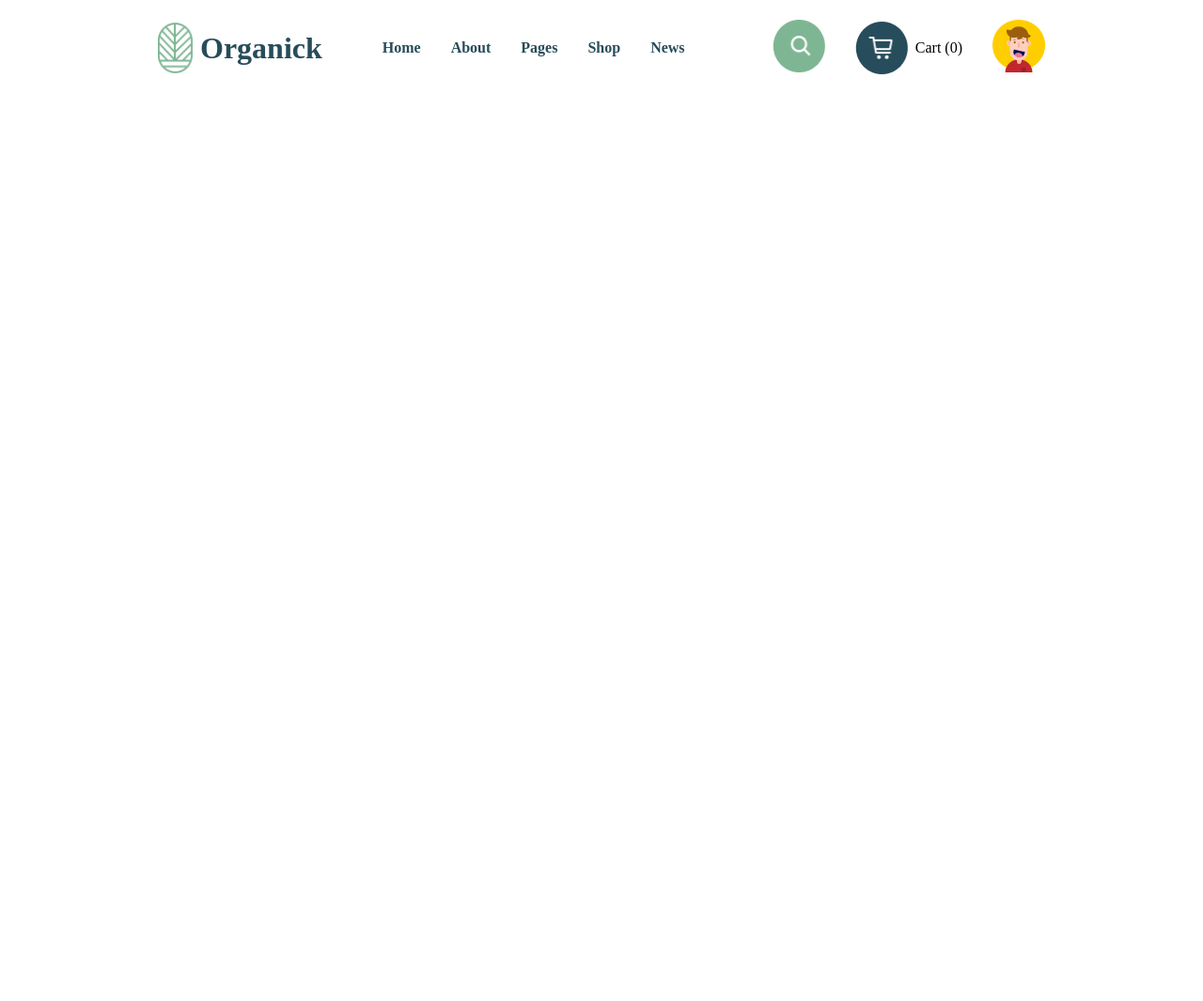
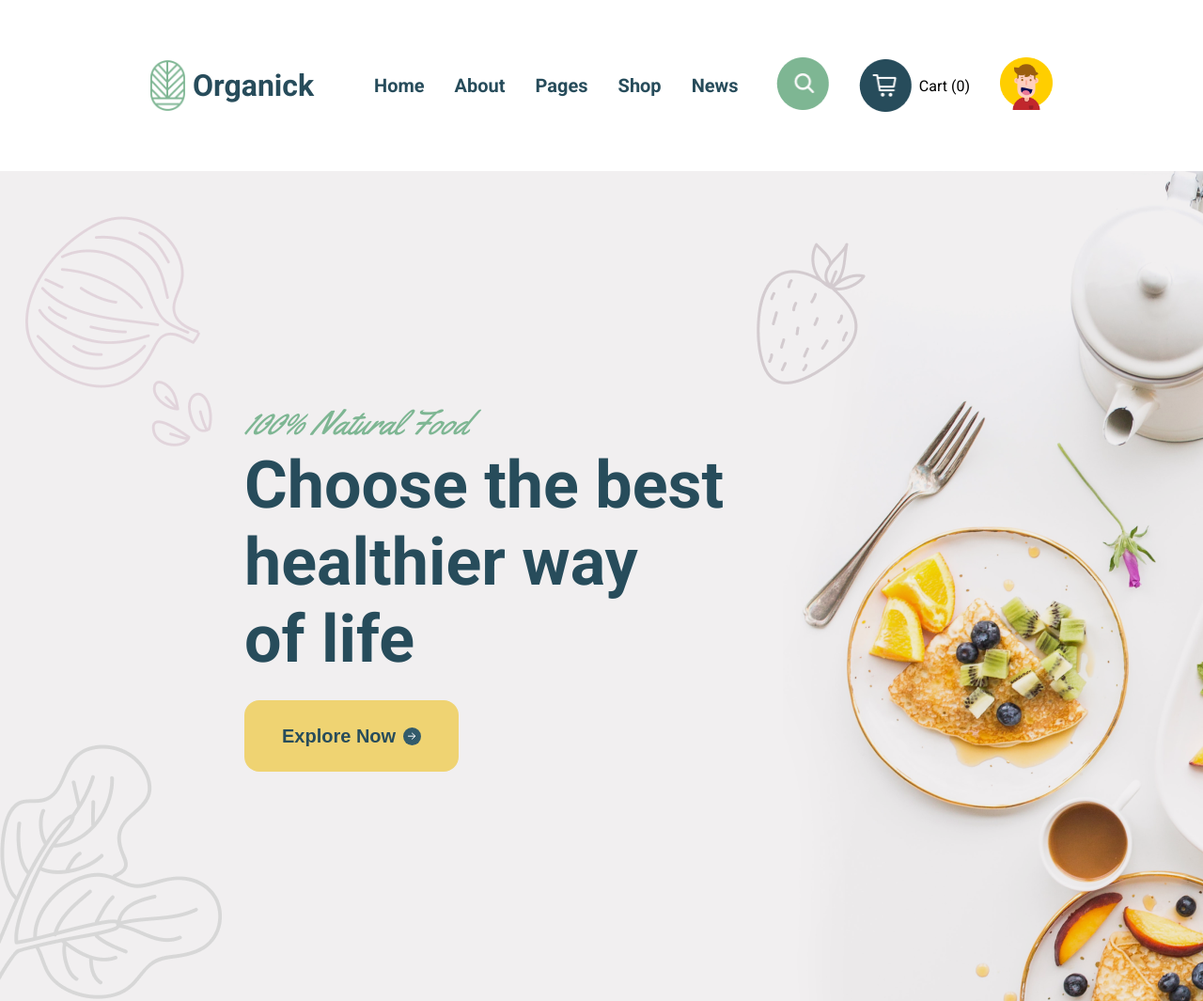
Before and after one commit to Ir4D/eCommerce-Application, a website built with webpack: page src/index.html in a window 1280 px wide. Shown: the whole page at 94% size. Before the commit the page ends 800 px from the top, so only its background shows below. Built offline with nearby package versions, Linux system fonts and the light colour scheme; files whose address does not match are found by name.

Commit message:
feat: add main-hero

```diff
--- a/src/components/header.ts
+++ b/src/components/header.ts
@@ -31,7 +31,7 @@ const createCodeTemplate = (): string => {
         </li>
         <li class="profile_container-item">
           <a href="" class="profile_container-link link">
-            <img src="./images/avatar.png" alt="profile" class="profile" width="56" height="56" title="You're not registered">
+            <img src="./images/avatar.png" alt="profile" class="profile" width="56" height="56" title="You're not autorized">
           </a>
         </li>
       </ul>
--- a/src/components/main-hero.ts
+++ b/src/components/main-hero.ts
@@ -1,9 +1,15 @@
-/* const createCodeTemplate = (): string => {
-  return ``;
+const createCodeTemplate = (): string => {
+  return `<section class="hero hero--main_page">
+    <div class="hero-content_wrapper">
+      <p class="subtitle">100% Natural Food</p>
+      <h1 class="hero-title">Choose the best healthier way of&nbsp;life</h1>
+      <button class="hero-btn btn btn--yellow">Explore Now</button>
+    </div>
+  </section>`;
 };
 
 export default class MainHeroView {
-  get render() {
+  public get render(): string {
     return createCodeTemplate();
   }
-} */
+}
--- a/src/components/main.ts
+++ b/src/components/main.ts
@@ -1,5 +1,8 @@
+import MainHeroView from './main-hero';
+
 const createCodeTemplate = (): string => {
-  return `<main></main>`;
+  const mainHeroView = new MainHeroView().render;
+  return `<main>${mainHeroView}</main>`;
 };
 
 export default class MainView {
--- a/src/index.html
+++ b/src/index.html
@@ -4,7 +4,18 @@
     <meta charset="UTF-8" />
     <meta name="viewport" content="width=device-width, initial-scale=1.0" />
     <title>eCommerce-Application</title>
+
     <link rel="icon" href="./images/catalog/broccoli.png" />
+    <link rel="preconnect" href="https://fonts.googleapis.com" />
+    <link rel="preconnect" href="https://fonts.gstatic.com" crossorigin />
+    <link href="https://fonts.googleapis.com/css2?family=Roboto:wght@400;700&display=swap" rel="stylesheet" />
+
+    <link rel="preconnect" href="https://fonts.googleapis.com" />
+    <link rel="preconnect" href="https://fonts.gstatic.com" crossorigin />
+    <link
+      href="https://fonts.googleapis.com/css2?family=Roboto:wght@400;700&family=Yellowtail&display=swap"
+      rel="stylesheet"
+    />
   </head>
   <body></body>
 </html>
--- a/src/index.scss
+++ b/src/index.scss
@@ -13,11 +13,17 @@ $bg-dark: #f9f8f8;
   font-weight: 800;
 }
 
-.body {
+@mixin bold-text {
+  color: $blue;
+  font-weight: 700;
+  font-size: 1.25rem;
+}
+
+body {
   max-width: 1920px;
   margin: auto;
 
-  font-family: sans-serif;
+  font-family: 'Roboto', sans-serif;
 }
 
 .list {
@@ -33,9 +39,38 @@ $bg-dark: #f9f8f8;
   transition: 0.3s;
 }
 
+.btn {
+  @include bold-text;
+  display: flex;
+  align-items: center;
+
+  box-sizing: border-box;
+  padding: 1.75rem 2.5rem;
+
+  line-height: 1.25rem;
+
+  border: none;
+  border-radius: 16px;
+
+  &--yellow {
+    background-color: $yellow;
+  }
+
+  &--blue {
+    background-color: $blue;
+  }
+
+  &::after {
+    content: url('./assets/images/icons/arrow-to-right.svg');
+    margin-left: 0.5rem;
+    width: 19px;
+    height: 19px;
+  }
+}
+
 .header {
   height: 54px;
-  margin: 1.5rem 10rem;
+  margin: 4rem 10rem;
   display: flex;
   justify-content: space-between;
 }
@@ -66,6 +101,37 @@ $bg-dark: #f9f8f8;
 }
 
 .nav-link {
-  @include title;
-  font-size: 1rem;
+  @include bold-text;
 }
+
+.hero {
+  background-color: $bg-dark;
+
+  &--main_page {
+    padding: 15.25rem 16.25rem;
+    background:
+      url('./assets/images/background-patterns.png') no-repeat,
+      url('./assets/images/background-img.png') no-repeat;
+  }
+
+  &-content_wrapper {
+    max-width: 530px;
+  }
+
+  &-title {
+    @include title;
+
+    margin-bottom: 1.5rem;
+
+    font-size: 4.375rem;
+  }
+}
+
+.subtitle {
+  margin: 0;
+
+  font-family: 'Yellowtail';
+  font-style: italic;
+  color: $green;
+  font-size: 2.25rem;
+}
```
